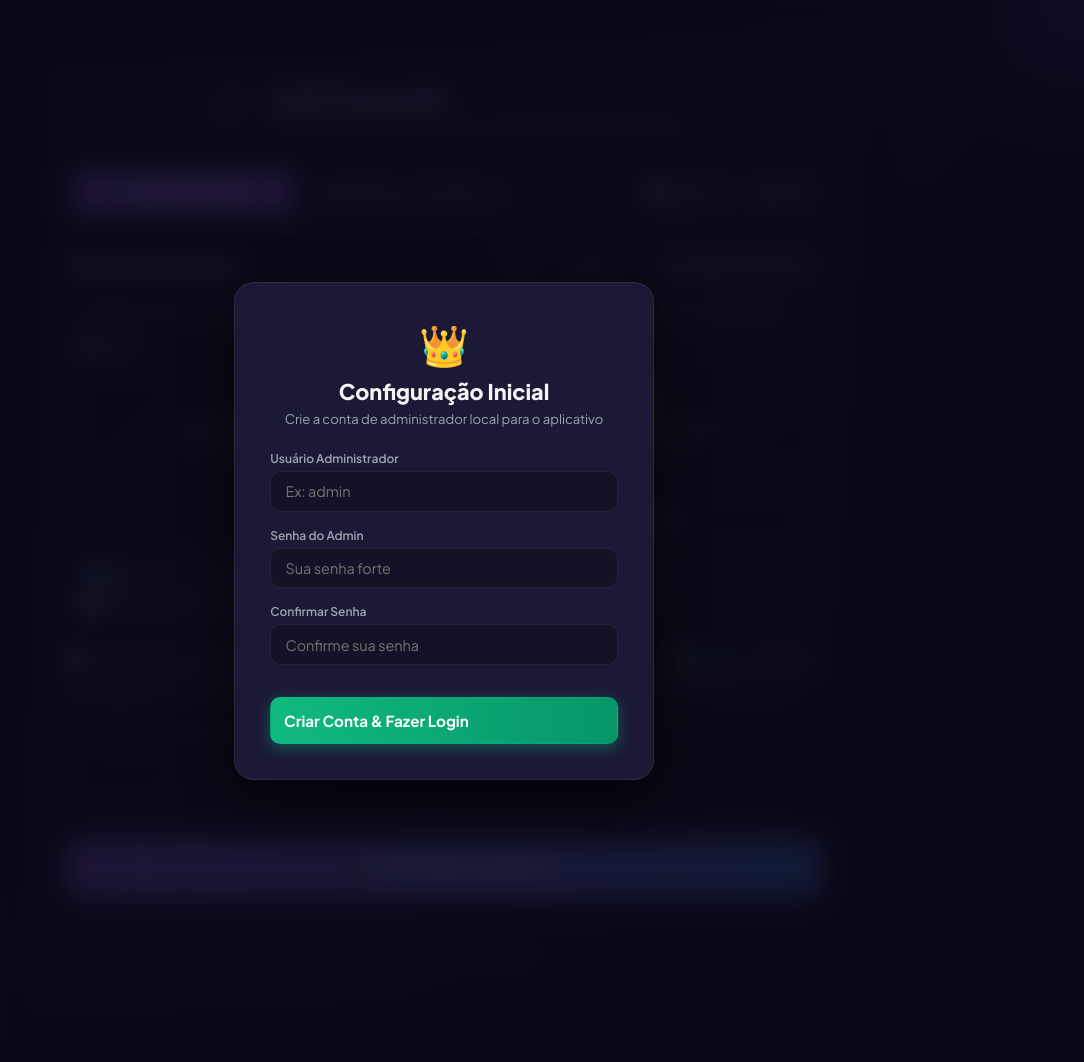
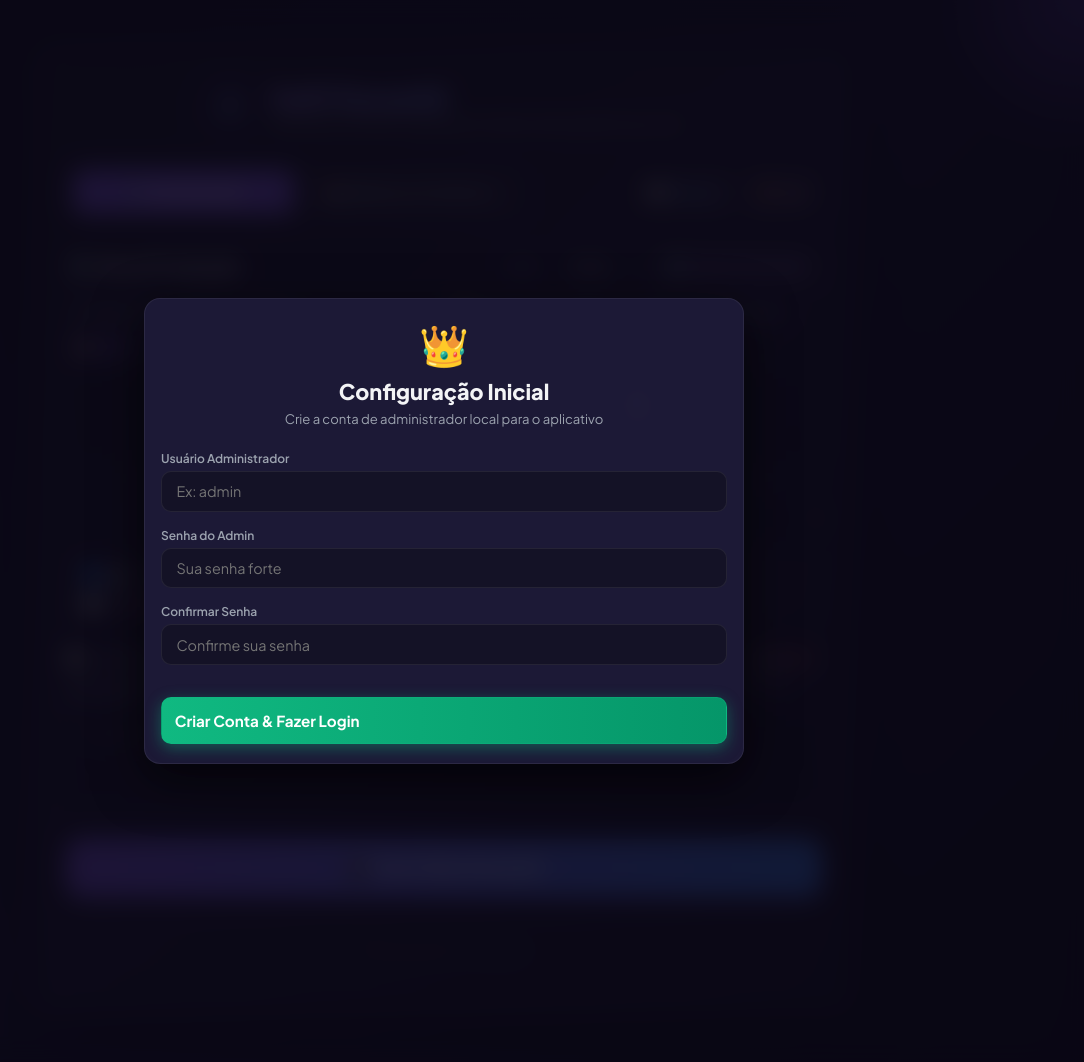
Before and after one commit to Sal0-Apps/Sal0-Karaoke, a FastAPI app: page / in a window 1280 px wide. Shown: the whole page, without its empty margins (196-1280 px from the left). Run offline with FastAPI, Linux system fonts and the light colour scheme; parts of the project's set-up code (start-up, migrations or seed data) failed here and were passed over.

Commit message:
Release v1.7.1: YouTube padrao habilitado, fix selecao da biblioteca e layout mobile sem overflow

```diff
--- a/app/main.py
+++ b/app/main.py
@@ -630,6 +630,10 @@ def run_youtube_download_bg(url: str):
     cache_dir = "/data/cache"
     os.makedirs(cache_dir, exist_ok=True)
     cache_meta_file = os.path.join(cache_dir, "cache_meta.json")
+
+    # Se uma música da biblioteca foi explicitamente selecionada, anular youtube_url para não reaproveitar YouTube anterior
+    if library_audio and library_audio.strip():
+        youtube_url = None
 
     # Carregar configuração global do Telegram do arquivo json
     tele_config = load_telegram_config()
--- a/app/templates/index.html
+++ b/app/templates/index.html
@@ -407,7 +407,7 @@
             to { opacity: 1; transform: translateY(0); }
         }
 
-        /* Novas Classes para Abas e Responsividade Mobile v1.7.0 */
+        /* Novas Classes para Abas e Responsividade Mobile v1.7.1 */
         .tab-btn {
             background: transparent;
             color: var(--text-muted);
@@ -505,7 +505,7 @@
             }
         }
 
-        /* ===== MODAIS RESPONSIVOS v1.7.0 ===== */
+        /* ===== MODAIS RESPONSIVOS v1.7.1 ===== */
         [id$="Modal"] > div,
         #helpModal > div,
         #correctionConfirmModal > div,
@@ -521,6 +521,60 @@
         #correctionConfirmModal > div { width: min(440px, 95vw) !important; }
         #authOverlay > div#loginCard,
         #authOverlay > div#setupCard { width: min(420px, 95vw) !important; }
+
+
+        /* ===== STYLES RESPONSIVOS v1.7.1 DEFINITIVOS ===== */
+        html, body {
+            overflow-x: hidden !important;
+            max-width: 100vw !important;
+            width: 100% !important;
+            margin: 0 !important;
+            padding: 0 !important;
+            position: relative !important;
+        }
+
+        *, *::before, *::after {
+            box-sizing: border-box !important;
+            min-width: 0 !important;
+        }
+
+        .container {
+            max-width: 820px !important;
+            width: 100% !important;
+            box-sizing: border-box !important;
+            overflow-x: hidden !important;
+        }
+
+        /* Modais Enquadrados no Celular */
+        #helpModal, #correctionConfirmModal, #authOverlay {
+            padding: 0.5rem !important;
+            box-sizing: border-box !important;
+        }
+
+        #helpModal > div,
+        #correctionConfirmModal > div,
+        #authOverlay > div#loginCard,
+        #authOverlay > div#setupCard {
+            max-width: min(600px, 92vw) !important;
+            max-height: 85vh !important;
+            width: 92vw !important;
+            overflow-y: auto !important;
+            overflow-x: hidden !important;
+            box-sizing: border-box !important;
+            border-radius: 16px !important;
+            margin: auto !important;
+            padding: 1.2rem 1rem !important;
+        }
+
+        @media (max-width: 600px) {
+            body {
+                padding: 0.5rem 0.3rem !important;
+            }
+            .container {
+                padding: 1rem 0.6rem !important;
+                border-radius: 16px !important;
+            }
+        }
 
     </style>
 </head>
@@ -576,7 +630,7 @@
                     <span class="label">🎵 Música ou Vídeo Original</span>
                     <div style="display: flex; gap: 0.3rem; margin-top: 0.3rem; margin-bottom: 0.4rem;">
                         <button type="button" id="btnAudioModeUpload" class="btn-tab-small active">📁 Enviar</button>
-                        <button type="button" id="btnAudioModeYoutube" class="btn-tab-small" style="display: none;">🌐 YouTube</button>
+                        <button type="button" id="btnAudioModeYoutube" class="btn-tab-small">🌐 YouTube</button>
 
                     </div>
 
@@ -672,18 +726,7 @@
             <!-- Seção de Ajustes Avançados Colapsáveis -->
             <div id="advancedContent" style="display: none; margin-top: 1.5rem; background: rgba(255, 255, 255, 0.015); border: 1px solid var(--glass-border); border-radius: 14px; padding: 1.2rem;">
 
-                <!-- Ativação do Downloader do YouTube (Teste Beta) -->
-                <div class="form-group" style="border: 1px solid rgba(255,255,255,0.05); border-radius: 10px; padding: 1rem; background: rgba(0,0,0,0.15); margin-bottom: 1rem;">
-                    <label style="display: flex; align-items: center; justify-content: space-between; cursor: pointer; user-select: none;">
-                        <span class="label" style="margin: 0; display: flex; align-items: center; gap: 0.4rem; color: #fb7185; font-weight: 600;">
-                            <span>🌐</span> Habilitar Downloader do YouTube na tela principal
-                        </span>
-                        <input type="checkbox" id="toggleYoutubeFeature" style="width: 18px; height: 18px; cursor: pointer; accent-color: #fb7185;">
-                    </label>
-                    <div class="bg-info-text" style="margin-top: 0.4rem;">
-                        <span>Ao ativar esta opção, o modo YouTube ficará visível na seleção de mídias originais.</span>
-                    </div>
-                </div>
+
 
                 <!-- Perfis de Configuração -->
                 <div class="form-group" style="border: 1px solid rgba(255,255,255,0.05); border-radius: 10px; padding: 1rem; background: rgba(0,0,0,0.15);">
@@ -1069,7 +1112,7 @@
 
         <!-- Rodapé com Versão Oculta -->
         <footer style="text-align: center; margin-top: 3rem; margin-bottom: 1.5rem; font-size: 0.72rem; color: rgba(255,255,255,0.18); font-weight: 500; letter-spacing: 0.05em;">
-            Sal0 Karaokê v1.7.0 &copy; 2026
+            Sal0 Karaokê v1.7.1 &copy; 2026
         </footer>
         </div>
 
@@ -1113,7 +1156,7 @@
                     <p style="margin-bottom: 0.8rem; color: var(--text-muted);">Preencha o Token do Bot e ID do Chat para receber o progresso detalhado de renderização e **receber o vídeo MP4 final diretamente** no seu canal ou grupo do Telegram assim que concluído.</p>
 
                     <h4 style="color: #60a5fa; margin-top: 1rem; margin-bottom: 0.3rem;">6. Biblioteca de Mídias & YouTube</h4>
-                    <p style="margin-bottom: 0.8rem; color: var(--text-muted);">A partir da v1.7.0, você pode salvar arquivos permanentemente em <code>/data/library/</code> (organizados em Músicas, Fundo e Histórico), carregar links do YouTube (o servidor baixa via yt-dlp) e usar vídeos de plano de fundo em loop ou cortados no tempo do áudio instrumental.</p>
+                    <p style="margin-bottom: 0.8rem; color: var(--text-muted);">A partir da v1.7.1, você pode salvar arquivos permanentemente em <code>/data/library/</code> (organizados em Músicas, Fundo e Histórico), carregar links do YouTube (o servidor baixa via yt-dlp) e usar vídeos de plano de fundo em loop ou cortados no tempo do áudio instrumental.</p>
                 </div>
 
                 <button type="button" id="btnHelpDismiss" class="btn-success" style="margin-top: 1.2rem; width: 100%; padding: 0.7rem; border-radius: 8px; font-weight: 600; cursor: pointer; outline: none; border: 1px solid rgba(16, 185, 129, 0.3);">Entendi</button>
@@ -1649,10 +1692,17 @@
             formData.append('enable_correction', enableCorrection ? "true" : "false");
             formData.append('keep_first_line_visible', document.getElementById('keepFirstLineVisible').value);
 
-            formData.append('youtube_url', currentAudioMode === 'youtube' ? document.getElementById('youtubeUrl').value.trim() : '');
-            // library_audio: usa o hidden input preenchido pelo botão Criar na aba Biblioteca
             const libHidden = document.getElementById('libraryAudioHidden');
-            formData.append('library_audio', libHidden ? libHidden.value : '');
+            const libVal = libHidden ? libHidden.value.trim() : '';
+
+            if (libVal !== '') {
+                // Se foi selecionado da biblioteca, forçar o envio de library_audio e ZERAR o youtube_url
+                formData.append('library_audio', libVal);
+                formData.append('youtube_url', '');
+            } else {
+                formData.append('library_audio', '');
+                formData.append('youtube_url', currentAudioMode === 'youtube' ? document.getElementById('youtubeUrl').value.trim() : '');
+            }
             formData.append('library_bg', currentBgMode === 'library' ? document.getElementById('libraryBgSelect').value : '');
             formData.append('save_to_library', document.getElementById('saveToLibrary').checked ? "true" : "false");
             formData.append('only_remove_vocals', document.getElementById('onlyRemoveVocals').checked ? "true" : "false");
@@ -2663,7 +2713,7 @@
             if (pollingInterval) clearInterval(pollingInterval);
         }
 
-        // --- CÓDIGO DA BIBLIOTECA & PREVIEW AVANÇADO v1.7.0 ---
+        // --- CÓDIGO DA BIBLIOTECA & PREVIEW AVANÇADO v1.7.1 ---
         const tabBtnCreate = document.getElementById('tabBtnCreate');
         const tabBtnLibrary = document.getElementById('tabBtnLibrary');
         const createTabContent = document.getElementById('createTabContent');
@@ -2684,67 +2734,41 @@
             loadLibrary();
         });
 
-        // Alternador de sub-modos (Upload / YouTube / Biblioteca) para Música
+        // Alternador de sub-modos (Upload / YouTube) para Música v1.7.1
         const btnAudioModeUpload = document.getElementById('btnAudioModeUpload');
         const btnAudioModeYoutube = document.getElementById('btnAudioModeYoutube');
-        const btnAudioModeLibrary = null; // removido do form principal
         const audioUploadContainer = document.getElementById('audioUploadContainer');
         const audioYoutubeContainer = document.getElementById('audioYoutubeContainer');
-        const audioLibraryContainer = document.getElementById('audioLibraryContainer');
 
         let currentAudioMode = 'upload';
 
-
-        // Alternador de visibilidade do YouTube via Ajustes Avançados
-        const toggleYoutubeFeature = document.getElementById('toggleYoutubeFeature');
-
-        function syncYoutubeToggleState() {
-            const isEnabled = localStorage.getItem('enable_youtube_feature') === 'true';
-            if (toggleYoutubeFeature) toggleYoutubeFeature.checked = isEnabled;
-            if (btnAudioModeYoutube) {
-                btnAudioModeYoutube.style.display = isEnabled ? 'inline-flex' : 'none';
-                if (!isEnabled && currentAudioMode === 'youtube') {
-                    btnAudioModeUpload.click();
-                }
-            }
-        }
-
-        if (toggleYoutubeFeature) {
-            toggleYoutubeFeature.addEventListener('change', () => {
-                localStorage.setItem('enable_youtube_feature', toggleYoutubeFeature.checked ? 'true' : 'false');
-                syncYoutubeToggleState();
+        if (btnAudioModeUpload) {
+            btnAudioModeUpload.addEventListener('click', () => {
+                currentAudioMode = 'upload';
+                btnAudioModeUpload.classList.add('active');
+                if (btnAudioModeYoutube) btnAudioModeYoutube.classList.remove('active');
+                if (audioUploadContainer) audioUploadContainer.style.display = 'block';
+                if (audioYoutubeContainer) audioYoutubeContainer.style.display = 'none';
+
+                // Limpar hidden input da biblioteca ao alternar para upload
+                const libHidden = document.getElementById('libraryAudioHidden');
+                if (libHidden) libHidden.value = '';
             });
         }
 
-        syncYoutubeToggleState();
-
-        btnAudioModeUpload.addEventListener('click', () => {
-            currentAudioMode = 'upload';
-            btnAudioModeUpload.classList.add('active');
-            btnAudioModeYoutube.classList.remove('active');
-            btnAudioModeLibrary.classList.remove('active');
-            audioUploadContainer.style.display = 'block';
-            audioYoutubeContainer.style.display = 'none';
-            audioLibraryContainer.style.display = 'none';
-            if (!hasServerCache) {
-                document.getElementById('audioFile').setAttribute('required', 'true');
-            }
-            document.getElementById('youtubeUrl').removeAttribute('required');
-            document.getElementById('libraryAudioSelect').removeAttribute('required');
-        });
-
-        btnAudioModeYoutube.addEventListener('click', () => {
-            currentAudioMode = 'youtube';
-            btnAudioModeYoutube.classList.add('active');
-            btnAudioModeUpload.classList.remove('active');
-            btnAudioModeLibrary.classList.remove('active');
-            audioUploadContainer.style.display = 'none';
-            audioYoutubeContainer.style.display = 'block';
-            audioLibraryContainer.style.display = 'none';
-            document.getElementById('audioFile').removeAttribute('required');
-            document.getElementById('youtubeUrl').setAttribute('required', 'true');
-            document.getElementById('libraryAudioSelect').removeAttribute('required');
-        });
+        if (btnAudioModeYoutube) {
+            btnAudioModeYoutube.addEventListener('click', () => {
+                currentAudioMode = 'youtube';
+                btnAudioModeYoutube.classList.add('active');
+                if (btnAudioModeUpload) btnAudioModeUpload.classList.remove('active');
+                if (audioUploadContainer) audioUploadContainer.style.display = 'none';
+                if (audioYoutubeContainer) audioYoutubeContainer.style.display = 'block';
+
+                // Limpar hidden input da biblioteca ao alternar para youtube
+                const libHidden = document.getElementById('libraryAudioHidden');
+                if (libHidden) libHidden.value = '';
+            });
+        }
 
         const btnDownloadYoutube = document.getElementById('btnDownloadYoutube');
         btnDownloadYoutube.addEventListener('click', async () => {
@@ -2941,15 +2965,28 @@
         };
 
         window.processLibraryAudio = function(filename) {
+            // Definir o modo de áudio como biblioteca
+            currentAudioMode = 'library';
+
+            // Limpar URL do YouTube para EVITAR reaproveitar links antigos
+            const youtubeInput = document.getElementById('youtubeUrl');
+            if (youtubeInput) youtubeInput.value = '';
+
+            // Limpar arquivo local de upload
+            const audioFileInput = document.getElementById('audioFile');
+            if (audioFileInput) audioFileInput.value = '';
+
             // Preencher o hidden input com o arquivo selecionado da biblioteca
             const hiddenInput = document.getElementById('libraryAudioHidden');
             if (hiddenInput) hiddenInput.value = filename;
 
-            // Atualizar o badge de áudio para mostrar que um arquivo foi selecionado
-            const audioFileInput = document.getElementById('audioFile');
-            if (audioFileInput) audioFileInput.removeAttribute('required');
-
-            // Mostrar o arquivo selecionado no badge do upload
+            // Atualizar os botões visuais e containers da aba Criar
+            if (btnAudioModeUpload) btnAudioModeUpload.classList.add('active');
+            if (btnAudioModeYoutube) btnAudioModeYoutube.classList.remove('active');
+            if (audioUploadContainer) audioUploadContainer.style.display = 'block';
+            if (audioYoutubeContainer) audioYoutubeContainer.style.display = 'none';
+
+            // Mostrar o arquivo selecionado no badge
             const audioText = document.getElementById('audioText');
             const audioBadge = document.getElementById('audioBadge');
             if (audioText) audioText.innerText = 'Música da Biblioteca:';
```
Also changed, not shown: README.md.
